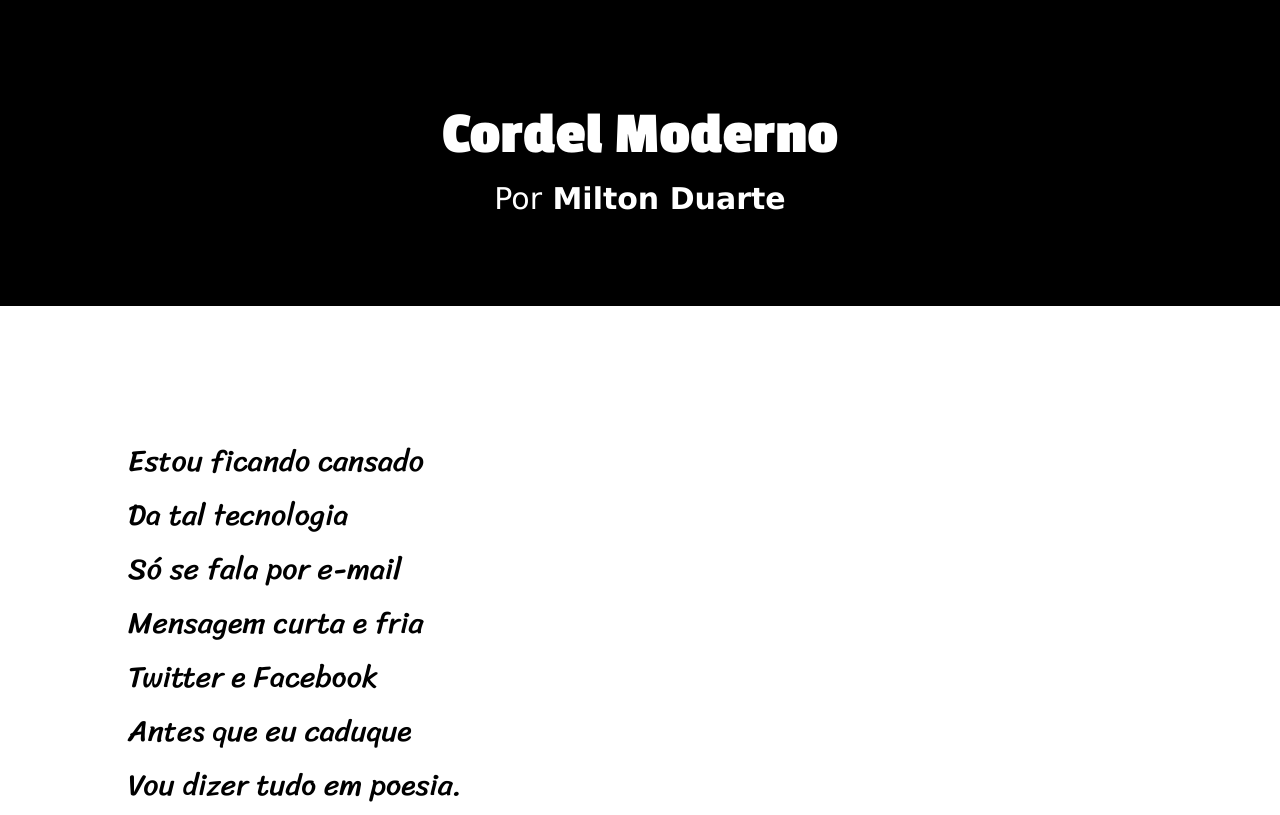
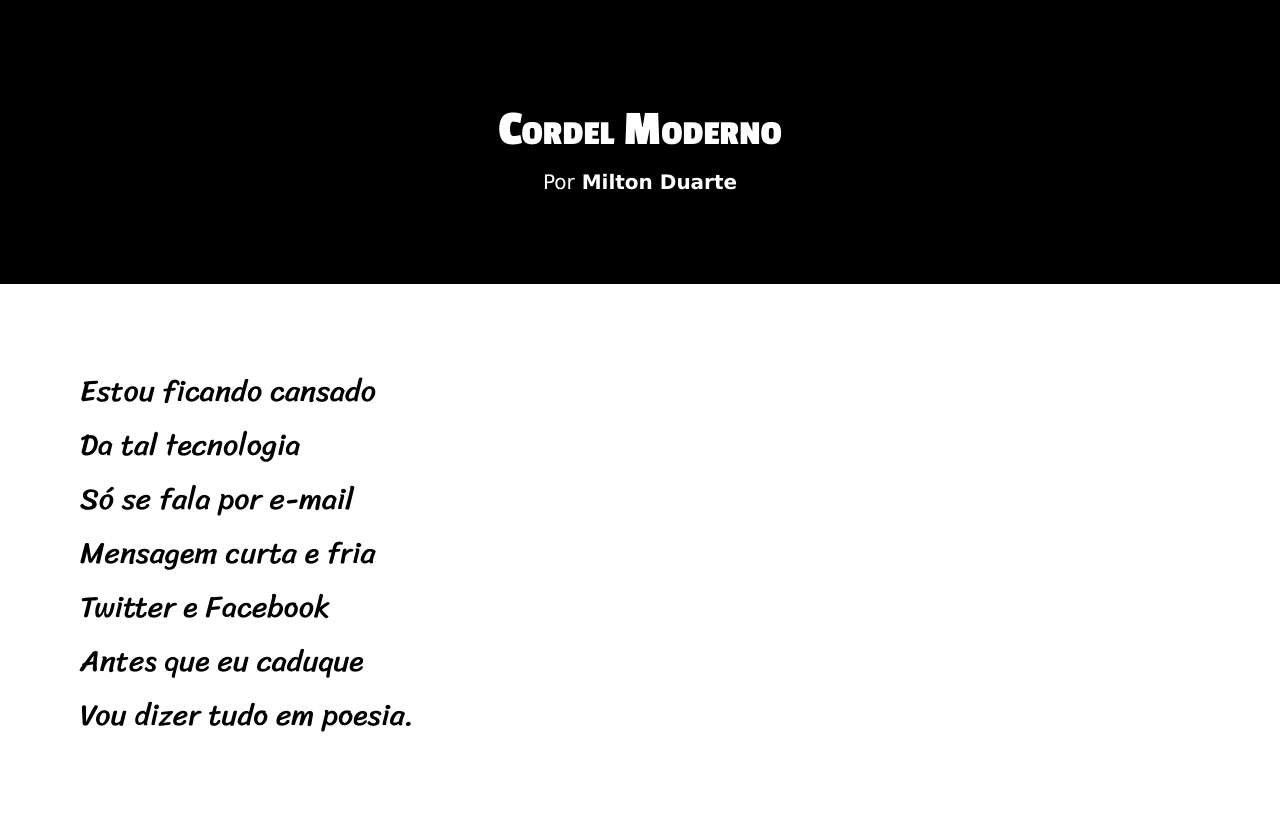
Before and after one commit to DanielBrown1998/Cordel, a plain HTML site: page index.html in a window 1280 px wide. Shown: the top 815 px of the page. Drawn offline with Linux system fonts and the light colour scheme.

Commit message:
atualização na css

```diff
--- a/estilo/style.css
+++ b/estilo/style.css
@@ -21,7 +21,8 @@ header{
     padding: 7% 0%;
 }
 header > h1{
-    font-size: 60px;
+    font-size: 50px;
+    font-variant: small-caps;
     font-family: var(--fonte2);
     margin: 1%;
 }
@@ -32,6 +33,7 @@ header> p> a{
     font-family: var(--fonte1);
 }
 header> p{
+    font-size: 20px;
     color: white;
     text-decoration: none;
     font-family: var(--fonte1);
@@ -61,7 +63,9 @@ div.i2{
     background-attachment: fixed;
 }
 div.text{
-    margin: 10%;
+    padding-top: 10vh;
+    padding-bottom: 10vh;
+    margin-left: 10vh;
     text-align: left;
 }
 div.opacity{
```
Also changed, not shown: 1 other file.
